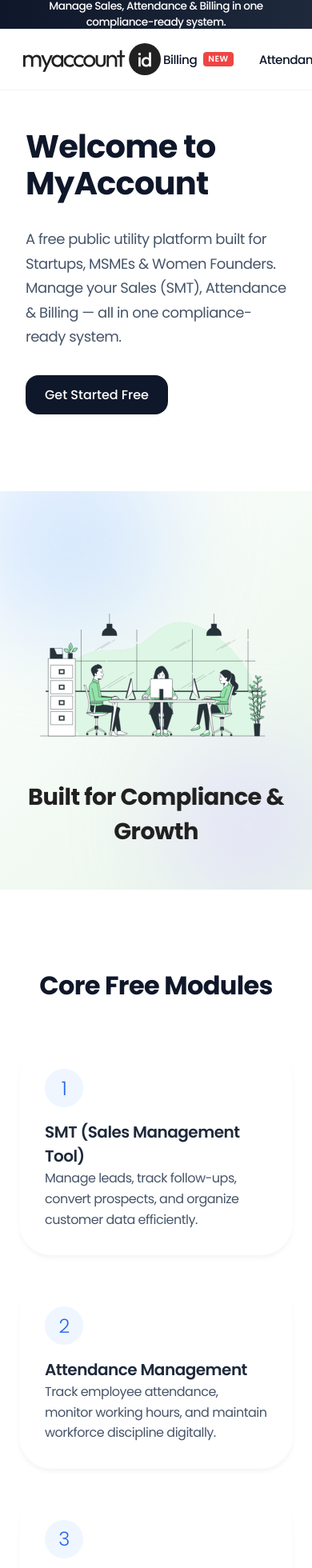
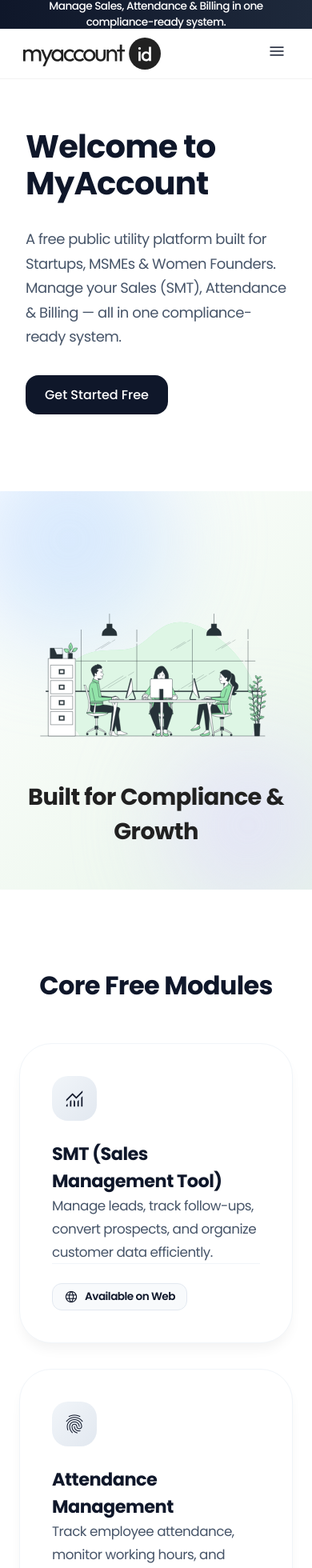
Before and after one commit to chinmay1182/attendance-web, a Next.js app: page / in a window 390 px wide. Shown: the top 1960 px of the page at 80% size. Built offline with nearby package versions, Linux system fonts and the light colour scheme.

Commit message:
Fixed webapage

```diff
--- a/src/app/page.module.css
+++ b/src/app/page.module.css
@@ -148,6 +148,15 @@
   gap: 2rem;
 }
 
+.mobileMenuBtn {
+  display: none;
+  background: none;
+  border: none;
+  color: #0f172a;
+  cursor: pointer;
+  padding: 8px;
+}
+
 .navLink {
   color: #0f172a;
   text-decoration: none;
@@ -276,45 +285,88 @@
 }
 
 .featureCard {
-  background: white;
-  padding: 2rem;
+  background: #ffffff;
+  padding: 2.5rem;
   border-radius: 40px;
-  /* added subtle border */
-  box-shadow: 0 4px 6px -1px rgba(0, 0, 0, 0.05);
-  /* softer shadow */
-  transition: box-shadow 0.3s, transform 0.3s, border-color 0.3s;
+  border: 1px solid #f1f5f9;
+  box-shadow: 0 10px 15px -3px rgba(0, 0, 0, 0.05);
+  transition: all 0.4s cubic-bezier(0.175, 0.885, 0.32, 1.275);
+  display: flex;
+  flex-direction: column;
+  position: relative;
+  overflow: hidden;
 }
 
 .featureCard:hover {
-  box-shadow: 0 10px 25px -5px rgba(0, 0, 0, 0.1);
-  transform: translateY(-4px);
-  border-color: #cbd5e1;
-  /* border color change on hover */
+  box-shadow: 0 25px 50px -12px rgba(15, 23, 42, 0.15);
+  transform: translateY(-8px);
+  border-color: #e2e8f0;
 }
 
-.featureNumber {
+.featureIconWrapper {
   display: inline-flex;
   align-items: center;
   justify-content: center;
-  width: 48px;
-  height: 48px;
-  background-color: #eff6ff;
-  color: #2563eb;
-  font-size: 1.5rem;
-  font-weight: 300;
-  border-radius: 50%;
-  margin-bottom: 1rem;
+  width: 56px;
+  height: 56px;
+  background: linear-gradient(135deg, #f1f5f9 0%, #e2e8f0 100%);
+  color: #0f172a;
+  border-radius: 20px;
+  margin-bottom: 1.5rem;
+  transition: transform 0.3s ease;
+}
+
+.featureCard:hover .featureIconWrapper {
+  transform: scale(1.1) rotate(-5deg);
+}
+
+.featureIconWrapper span {
+  font-size: 28px;
 }
 
 .featureTitle {
-  font-size: 1.25rem;
-  font-weight: 600;
-  margin-bottom: 0.75rem;
+  font-size: 1.4rem;
+  font-weight: 700;
+  margin-bottom: 1rem;
+  color: #0f172a;
 }
 
 .featureDesc {
   color: #475569;
-  line-height: 1.6;
+  line-height: 1.7;
+  margin-bottom: 2rem;
+  flex-grow: 1;
+  font-size: 1.05rem;
+}
+
+.featureFooter {
+  margin-top: auto;
+  padding-top: 1.5rem;
+  border-top: 1px solid #f1f5f9;
+}
+
+.availabilityBadge {
+  display: inline-flex;
+  align-items: center;
+  gap: 0.5rem;
+  padding: 6px 14px;
+  background-color: #f8fafc;
+  color: #0f172a;
+  border-radius: 12px;
+  font-size: 0.85rem;
+  font-weight: 600;
+  border: 1px solid #e2e8f0;
+  transition: all 0.3s ease;
+}
+
+.availabilityBadge span {
+  font-size: 18px;
+}
+
+.featureCard:hover .availabilityBadge {
+  background-color: #0f172a;
+  color: white;
+  border-color: #0f172a;
 }
 
 /* Android Section */
@@ -661,18 +713,19 @@
   display: flex;
   flex-direction: column;
   gap: 0.85rem;
-  padding: 1.25rem;
+  padding: 1.5rem;
   border-radius: 24px;
   text-decoration: none;
   border: 1px solid #e2e8f0;
-  background: #f8fafc;
-  transition: transform 0.2s, box-shadow 0.2s, border-color 0.2s;
+  background: #ffffff;
+  transition: all 0.3s cubic-bezier(0.4, 0, 0.2, 1);
+  box-shadow: 0 4px 6px -1px rgba(0, 0, 0, 0.05);
 }
 
 .portalCard:hover {
-  transform: translateY(-4px);
-  border-color: #94a3b8;
-  box-shadow: 0 16px 32px rgba(15, 23, 42, 0.08);
+  transform: translateY(-6px);
+  border-color: #0f172a;
+  box-shadow: 0 20px 25px -5px rgba(15, 23, 42, 0.1);
 }
 
 .portalLabel {
@@ -688,8 +741,21 @@
 }
 
 .portalAction {
-  color: #2563eb;
+  margin-top: 0.5rem;
+  color: #0f172a;
   font-weight: 600;
+  display: flex;
+  align-items: center;
+  gap: 0.5rem;
+}
+
+.portalAction::after {
+  content: '→';
+  transition: transform 0.3s ease;
+}
+
+.portalCard:hover .portalAction::after {
+  transform: translateX(4px);
 }
 
 @media (max-width: 767px) {
@@ -705,4 +771,39 @@
   .modalTitle {
     font-size: 1.3rem;
   }
+
+  .mobileMenuBtn {
+    display: block;
+  }
+
+  .headerRight {
+    display: none;
+    position: absolute;
+    top: 100%;
+    left: 0;
+    width: 100%;
+    background: white;
+    flex-direction: column;
+    padding: 2rem;
+    gap: 1.5rem;
+    border-bottom: 1px solid #e2e8f0;
+    box-shadow: 0 10px 15px -3px rgba(0, 0, 0, 0.1);
+  }
+
+  .headerRight.mobileMenuOpen {
+    display: flex;
+  }
+
+  .navLink {
+    width: 100%;
+    justify-content: center;
+    font-size: 1.1rem;
+    padding: 0.5rem 0;
+  }
+
+  .supportContact {
+    width: 100%;
+    display: flex;
+    justify-content: center;
+  }
 }
--- a/src/app/page.tsx
+++ b/src/app/page.tsx
@@ -24,17 +24,17 @@
 const productLinks = [
   {
     name: "MyAccount Attendance",
-    description: "Manage attendance, shifts, and workforce operations.",
+    description: "Manage attendance, shifts, and workforce operations. (Available on Web & App)",
     href: "https://myaccount.asia/login",
   },
   {
     name: "MyAccount Billing",
-    description: "Create invoices, manage payments, and track billing.",
+    description: "Create invoices, manage payments, and track billing. (Available on Web)",
     href: "https://billing.myaccount.asia/",
   },
   {
     name: "MyAccount SMT",
-    description: "Handle sales workflows, leads, and business follow-ups.",
+    description: "Handle sales workflows, leads, and business follow-ups. (Available on Web)",
     href: "https://smt.myaccount.asia/",
   },
 ];
@@ -42,6 +42,7 @@
 export default function MyAccountLandingPage() {
   const [currentNotif, setCurrentNotif] = React.useState(0);
   const [isPortalModalOpen, setIsPortalModalOpen] = React.useState(false);
+  const [isMobileMenuOpen, setIsMobileMenuOpen] = React.useState(false);
 
   React.useEffect(() => {
     const timer = setInterval(() => {
@@ -65,14 +66,25 @@
           <div className={styles.headerLogo}>
             <Image src="/myaccount.svg" alt="MyAccount Logo" width={180} height={40} priority style={{ objectFit: 'contain' }} />
           </div>
-          <div className={styles.headerRight}>
-            <Link href="https://billing.myaccount.asia/" className={styles.navLink}>
+
+          <button
+            className={styles.mobileMenuBtn}
+            onClick={() => setIsMobileMenuOpen(!isMobileMenuOpen)}
+            aria-label="Toggle Menu"
+          >
+            <span className="material-symbols-outlined">
+              {isMobileMenuOpen ? "close" : "menu"}
+            </span>
+          </button>
+
+          <div className={`${styles.headerRight} ${isMobileMenuOpen ? styles.mobileMenuOpen : ""}`}>
+            <Link href="https://billing.myaccount.asia/" className={styles.navLink} onClick={() => setIsMobileMenuOpen(false)}>
               Billing <span className={styles.newBadge}>New</span>
             </Link>
-            <Link href="https://myaccount.asia/" className={styles.navLink}>
+            <Link href="https://myaccount.asia/login" className={styles.navLink} onClick={() => setIsMobileMenuOpen(false)}>
               Attendance
             </Link>
-            <Link href="https://smt.myaccount.asia/" className={styles.navLink}>
+            <Link href="https://smt.myaccount.asia/" className={styles.navLink} onClick={() => setIsMobileMenuOpen(false)}>
               SMT
             </Link>
             <div className={styles.supportContact}>
@@ -113,27 +125,51 @@
           <h2 className={styles.sectionTitle}>Core Free Modules</h2>
           <div className={styles.featuresGrid}>
             <div className={styles.featureCard}>
-              <div className={styles.featureNumber}>1</div>
+              <div className={styles.featureIconWrapper}>
+                <span className="material-symbols-outlined">monitoring</span>
+              </div>
               <h3 className={styles.featureTitle}>SMT (Sales Management Tool)</h3>
               <p className={styles.featureDesc}>
                 Manage leads, track follow-ups, convert prospects, and organize customer data efficiently.
               </p>
+              <div className={styles.featureFooter}>
+                <div className={styles.availabilityBadge}>
+                  <span className="material-symbols-outlined">language</span>
+                  Available on Web
+                </div>
+              </div>
             </div>
 
             <div className={styles.featureCard}>
-              <div className={styles.featureNumber}>2</div>
+              <div className={styles.featureIconWrapper}>
+                <span className="material-symbols-outlined">fingerprint</span>
+              </div>
               <h3 className={styles.featureTitle}>Attendance Management</h3>
               <p className={styles.featureDesc}>
                 Track employee attendance, monitor working hours, and maintain workforce discipline digitally.
               </p>
+              <div className={styles.featureFooter}>
+                <div className={styles.availabilityBadge}>
+                  <span className="material-symbols-outlined">devices</span>
+                  Available on Web & App
+                </div>
+              </div>
             </div>
 
             <div className={styles.featureCard}>
-              <div className={styles.featureNumber}>3</div>
+              <div className={styles.featureIconWrapper}>
+                <span className="material-symbols-outlined">receipt_long</span>
+              </div>
               <h3 className={styles.featureTitle}>Billing & Invoicing</h3>
               <p className={styles.featureDesc}>
                 Generate professional invoices, manage payments, and maintain billing records effortlessly.
               </p>
+              <div className={styles.featureFooter}>
+                <div className={styles.availabilityBadge}>
+                  <span className="material-symbols-outlined">language</span>
+                  Available on Web
+                </div>
+              </div>
             </div>
           </div>
         </div>
```
